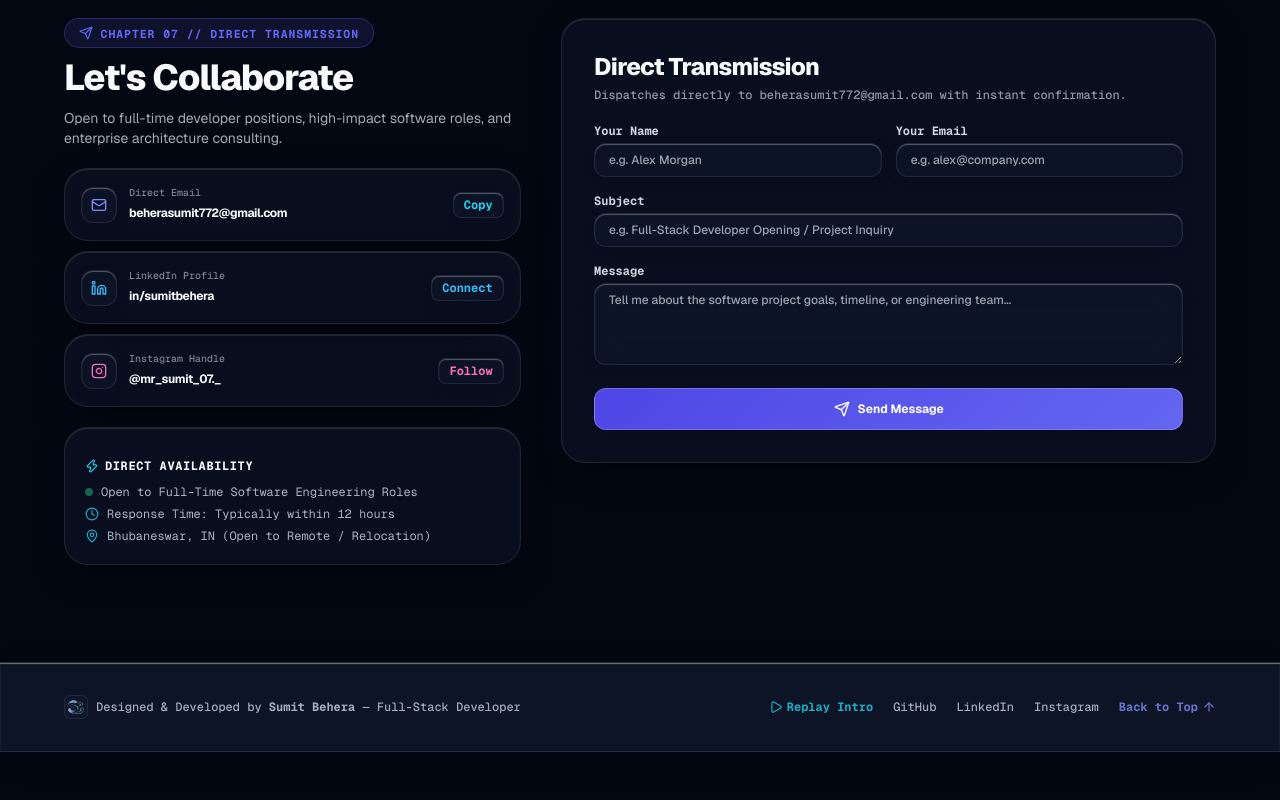
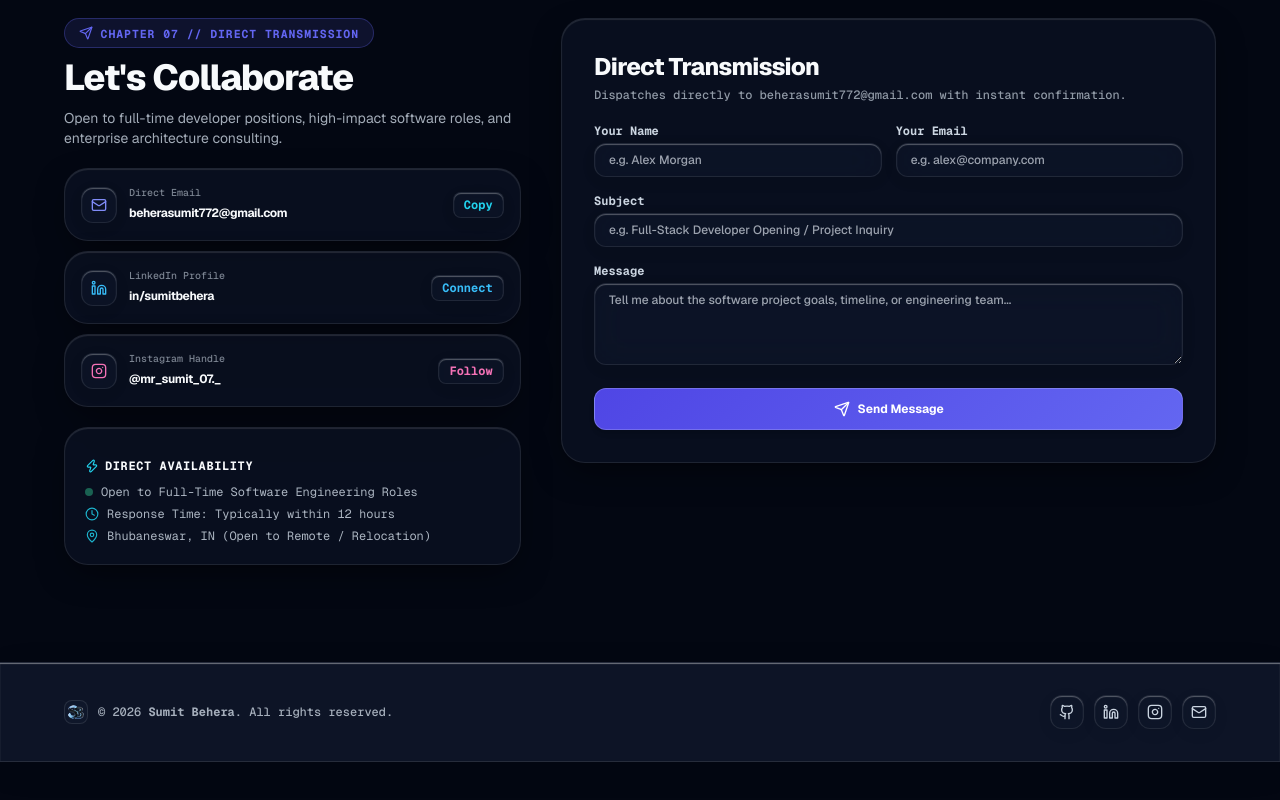
Before and after one commit to SumitBehera720/portfolio, a website: page index.html in a window 1280 px wide. Shown: the part 7125-7925 px from the top of the page. Drawn offline with nearby package versions, Linux system fonts and the light colour scheme.

Commit message:
feat(footer): add 2026 copyright and streamline social media to icons only

```diff
--- a/index.html
+++ b/index.html
@@ -14,7 +14,7 @@
   <meta name="googlebot" content="index, follow" />
   <meta name="google-site-verification" content="f655136264ba5850" />
   <link rel="canonical" href="https://sumitbehera.vercel.app/" />
-  <meta name="deployment-version" content="liquid-glass-v3.2" />
+  <meta name="deployment-version" content="liquid-glass-v3.3" />
   <meta name="application-name" content="Sumit Behera" />
   <meta name="apple-mobile-web-app-title" content="Sumit Behera" />
 
@@ -1002,27 +1002,36 @@
 
     </main>
 
-    <!-- Footer in Liquid Glass -->
-    <footer class="mt-auto py-8 px-4 sm:px-8 border-t border-white/10 nav-pill rounded-none border-x-0">
-      <div class="max-w-6xl mx-auto flex flex-col sm:flex-row items-center justify-between gap-4 text-xs font-mono opacity-80 font-medium">
-        <div class="flex items-center gap-2">
-          <div class="w-6 h-6 rounded-md overflow-hidden bg-slate-900 flex items-center justify-center border border-white/10 p-0.5">
+    <!-- Clean & Optimized Minimalist Footer in Liquid Glass -->
+    <footer class="mt-auto py-6 sm:py-8 px-4 sm:px-8 border-t border-white/10 nav-pill rounded-none border-x-0">
+      <div class="max-w-6xl mx-auto flex flex-col sm:flex-row items-center justify-between gap-4">
+
+        <!-- Standard 2026 Copyright Notice -->
+        <div class="flex items-center gap-2.5">
+          <div class="w-6 h-6 rounded-lg overflow-hidden bg-slate-900 flex items-center justify-center border border-white/10 p-0.5 shrink-0">
             <img src="assets/logo.png" alt="Sumit Behera Logo" class="w-full h-full object-contain" width="24" height="24" />
           </div>
-          <span>Designed & Developed by <strong>Sumit Behera</strong> — Full-Stack Developer</span>
+          <p class="text-xs font-mono opacity-80 font-medium">
+            &copy; 2026 <strong class="text-current font-bold">Sumit Behera</strong>. All rights reserved.
+          </p>
         </div>
 
-        <div class="flex items-center gap-5">
-          <button onclick="window.replayIntro()" class="text-cyan-400 hover:underline flex items-center gap-1 font-bold">
-            <i data-lucide="play" class="w-3.5 h-3.5"></i> Replay Intro
-          </button>
-          <a href="https://github.com/SumitBehera720" target="_blank" rel="noopener noreferrer" class="hover:text-cyan-400 transition-colors">GitHub</a>
-          <a href="https://www.linkedin.com/in/sumitbehera/" target="_blank" rel="noopener noreferrer" class="hover:text-cyan-400 transition-colors">LinkedIn</a>
-          <a href="https://instagram.com/mr_sumit_07._" target="_blank" rel="noopener noreferrer" class="hover:text-pink-400 transition-colors">Instagram</a>
-          <a href="#hero" class="text-indigo-400 hover:underline flex items-center gap-1 font-bold">
-            Back to Top <i data-lucide="arrow-up" class="w-3.5 h-3.5"></i>
+        <!-- Social Media Logos Only (Clean & Optimized) -->
+        <div class="flex items-center gap-2.5">
+          <a href="https://github.com/SumitBehera720" target="_blank" rel="noopener noreferrer" class="p-2 rounded-xl liquid-glass-pill hover:scale-110 hover:text-cyan-400 transition-all text-current flex items-center justify-center" aria-label="GitHub Profile" title="GitHub">
+            <svg class="w-4 h-4" viewBox="0 0 24 24" fill="none" stroke="currentColor" stroke-width="2" stroke-linecap="round" stroke-linejoin="round" aria-hidden="true"><path d="M15 22v-4a4.8 4.8 0 0 0-1-3.5c3 0 6-2 6-5.5.08-1.25-.27-2.48-1-3.5.28-1.15.28-2.35 0-3.5 0 0-1 0-3 1.5-2.64-.5-5.36-.5-8 0C6 2 5 2 5 2c-.3 1.15-.3 2.35 0 3.5A5.403 5.403 0 0 0 4 9c0 3.5 3 5.5 6 5.5-.39.49-.68 1.05-.85 1.65-.17.6-.22 1.23-.15 1.85v4"></path><path d="M9 18c-4.51 2-5-2-7-2"></path></svg>
+          </a>
+          <a href="https://www.linkedin.com/in/sumitbehera/" target="_blank" rel="noopener noreferrer" class="p-2 rounded-xl liquid-glass-pill hover:scale-110 hover:text-sky-400 transition-all text-current flex items-center justify-center" aria-label="LinkedIn Profile" title="LinkedIn">
+            <svg class="w-4 h-4" viewBox="0 0 24 24" fill="none" stroke="currentColor" stroke-width="2" stroke-linecap="round" stroke-linejoin="round" aria-hidden="true"><path d="M16 8a6 6 0 0 1 6 6v7h-4v-7a2 2 0 0 0-2-2 2 2 0 0 0-2 2v7h-4v-7a6 6 0 0 1 6-6z"></path><rect width="4" height="12" x="2" y="9"></rect><circle cx="4" cy="4" r="2"></circle></svg>
+          </a>
+          <a href="https://instagram.com/mr_sumit_07._" target="_blank" rel="noopener noreferrer" class="p-2 rounded-xl liquid-glass-pill hover:scale-110 hover:text-pink-400 transition-all text-current flex items-center justify-center" aria-label="Instagram Profile" title="Instagram">
+            <svg class="w-4 h-4" viewBox="0 0 24 24" fill="none" stroke="currentColor" stroke-width="2" stroke-linecap="round" stroke-linejoin="round" aria-hidden="true"><rect width="20" height="20" x="2" y="2" rx="5" ry="5"></rect><path d="M16 11.37A4 4 0 1 1 12.63 8 4 4 0 0 1 16 11.37z"></path><line x1="17.5" x2="17.51" y1="6.5" y2="6.5"></line></svg>
+          </a>
+          <a href="mailto:beherasumit772@gmail.com" class="p-2 rounded-xl liquid-glass-pill hover:scale-110 hover:text-emerald-400 transition-all text-current flex items-center justify-center" aria-label="Email Sumit Behera" title="Email">
+            <svg class="w-4 h-4" viewBox="0 0 24 24" fill="none" stroke="currentColor" stroke-width="2" stroke-linecap="round" stroke-linejoin="round" aria-hidden="true"><rect width="20" height="16" x="2" y="4" rx="2"></rect><path d="m22 7-8.97 5.7a1.94 1.94 0 0 1-2.06 0L2 7"></path></svg>
           </a>
         </div>
+
       </div>
     </footer>
 
```
